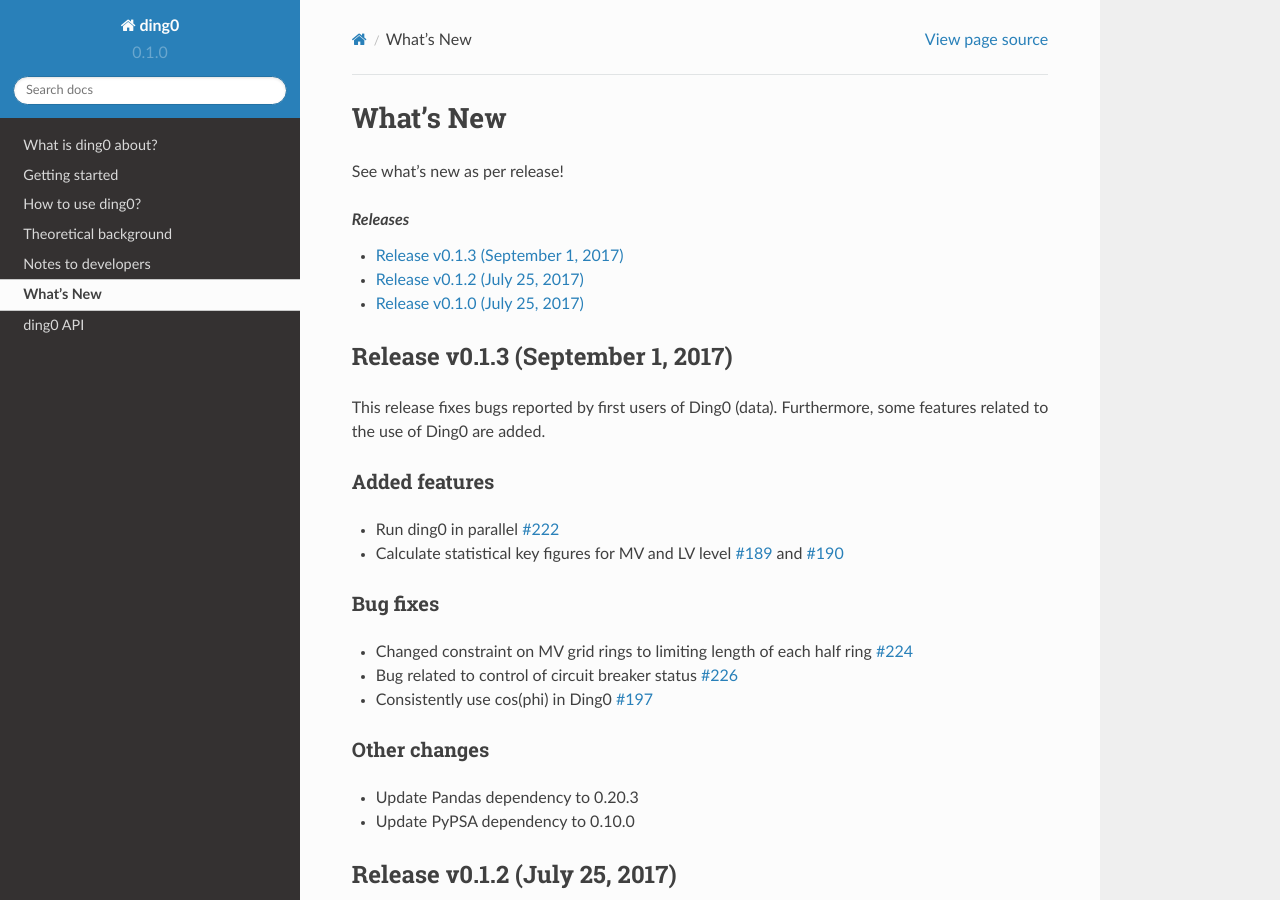
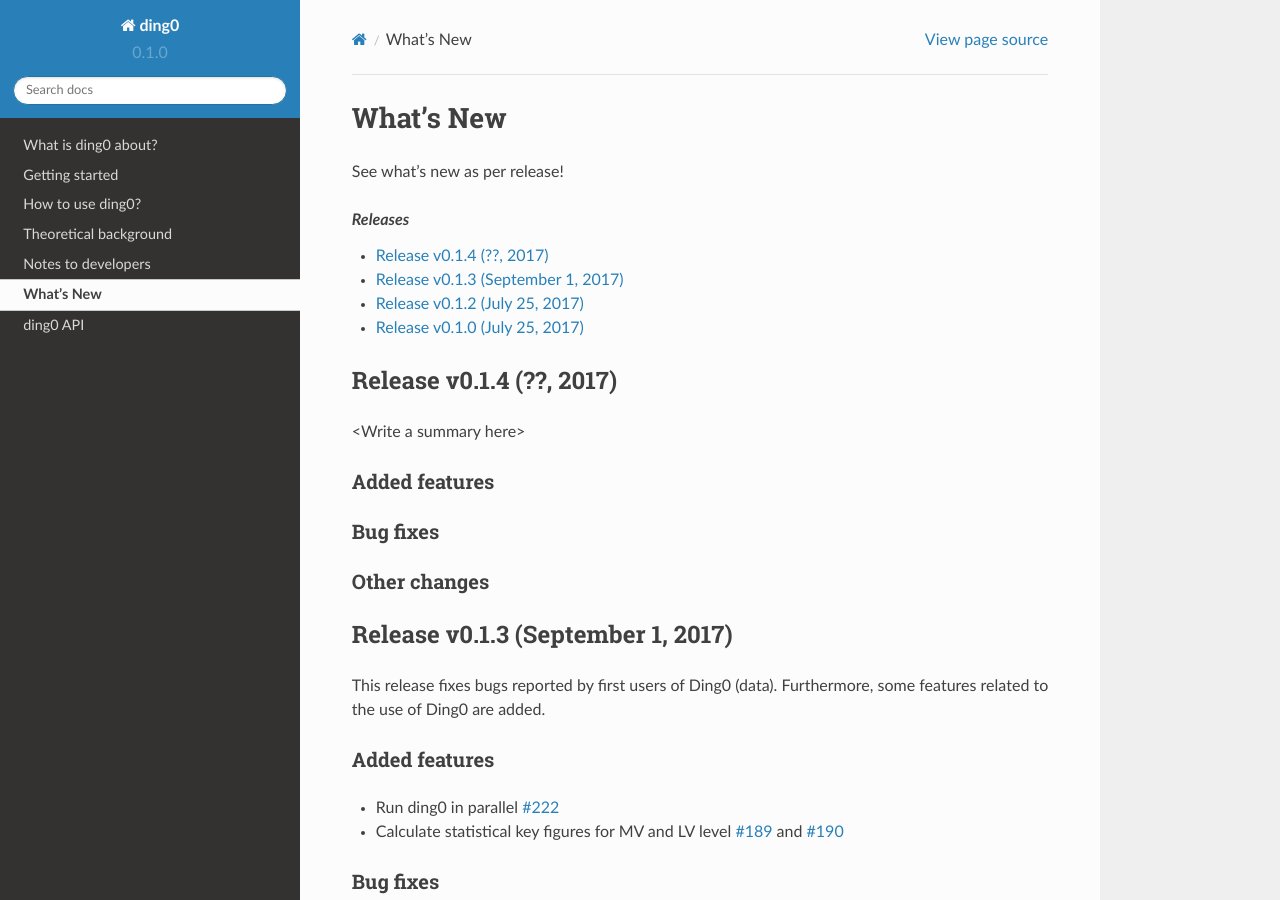
Before and after one commit to openego/ding0, a Sphinx documentation site: the page built from doc/whatsnew.rst, in a window 1280 px wide and 900 px high. Built offline with Sphinx 7.4.7 and the Read the Docs theme 2.0.0, drawn with Linux system fonts in a browser that asks for light colours; formulas are drawn with MathJax 3; pages that are not in the unit, such as notebooks, are missing from menus.

Commit message:
Update version and "what's new" for next release

```diff
--- a/doc/whatsnew.rst
+++ b/doc/whatsnew.rst
@@ -8,6 +8,7 @@
     :local:
     :backlinks: top
 
+.. include::  whatsnew/v0-1-4.rst
 .. include::  whatsnew/v0-1-3.rst
 .. include::  whatsnew/v0-1-2.rst
 .. include::  whatsnew/v0-1-0.rst
--- /dev/null
+++ b/doc/whatsnew/v0-1-4.rst
@@ -0,0 +1,15 @@
+Release v0.1.4 (??, 2017)
+++++++++++++++++++++++++++++++++++
+
+<Write a summary here>
+
+Added features
+--------------
+
+
+Bug fixes
+---------
+
+
+Other changes
+-------------
--- a/setup.py
+++ b/setup.py
@@ -22,7 +22,7 @@
 
 
 setup(name='ding0',
-      version='v0.1.3',
+      version='v0.1.4',
       author='Reiner Lemoine Institut, openego development group',
       author_email='jonathan.amme@rl-institut.de',
       description='DIstribution Network GeneratOr',
```
